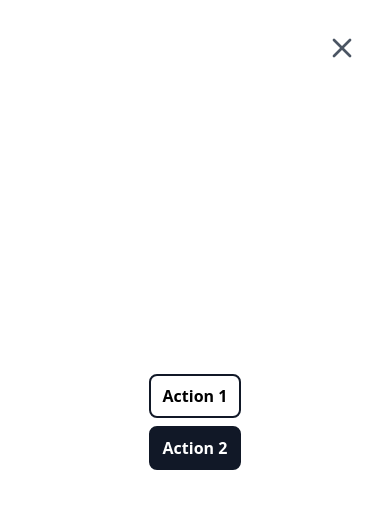
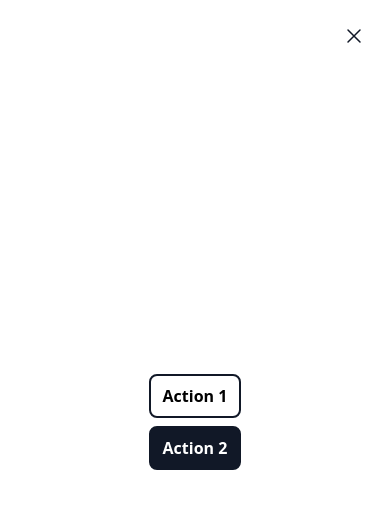
Before and after one commit to ClubInfoInsaT/nuit-de-l-info, a React (Vite) app: page / in a window 390 px wide. Both pictures are taken after a click on the element 354 px from the left and 36 px from the top of the page. Shown: the top 508 px of the page. Built offline with nearby package versions, Linux system fonts and the light colour scheme.

Commit message:
Add hover effect and change icon

```diff
--- a/src/components/Navbar.tsx
+++ b/src/components/Navbar.tsx
@@ -9,8 +9,6 @@ const Navbar = () => {
         {/* Brand Name */}
         Sex'info
       </a>
-
-
 
       <section className="MOBILE-MENU flex md:hidden">
         <div
@@ -25,23 +23,25 @@ const Navbar = () => {
 
         <div className={isNavOpen ? "showMenuNav" : "hideMenuNav"}>
           <div
-            className="CROSS-ICON absolute top-0 right-0 px-8 py-8"
+            className="CROSS-ICON absolute top-4 right-4 rounded-lg p-2 text-gray-900 hover:bg-gray-200 md:hidden"
             onClick={() => setIsNavOpen(false)} // change isNavOpen state to false to close the menu
           >
             <svg
-              className="h-8 w-8 text-gray-600"
+              xmlns="http://www.w3.org/2000/svg"
+              fill="none"
               viewBox="0 0 24 24"
-              fill="none"
+              stroke-width="1.5"
               stroke="currentColor"
-              strokeWidth="2"
-              strokeLinecap="round"
-              strokeLinejoin="round"
+              className="h-6 w-6"
             >
-              <line x1="18" y1="6" x2="6" y2="18" />
-              <line x1="6" y1="6" x2="18" y2="18" />
+              <path
+                stroke-linecap="round"
+                stroke-linejoin="round"
+                d="M6 18L18 6M6 6l12 12"
+              />
             </svg>
           </div>
-          <div className="gap-2 flex flex-col md:hidden">
+          <div className="flex flex-col gap-2 md:hidden">
             <button className="rounded-lg border-2 border-gray-900 px-3 py-2 font-bold hover:bg-gray-200">
               Action 1
             </button>
@@ -80,7 +80,6 @@ const Navbar = () => {
         align-items: center;
       }
     `}</style>
-
     </nav>
   );
 };
```
